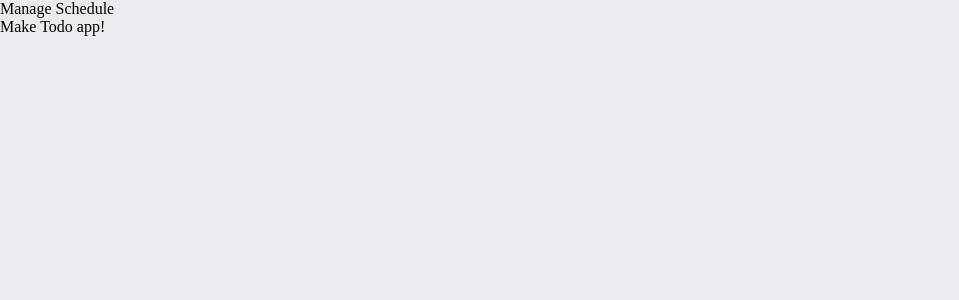
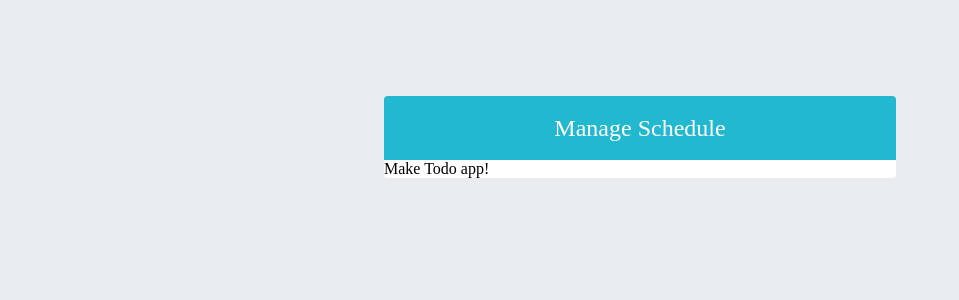
Before and after one commit to kod4284/todo-list-optimized, a React (Create React App) app: page / in a window 1280 px wide. Shown: the top 300 px of the page, without its empty margins (0-959 px from the left). Built offline with nearby package versions, Linux system fonts and the light colour scheme; the HTML template or start-up script is replaced by a standard one.

Commit message:
Add TodoTemplate component

```diff
--- a/src/components/TodoTemplate.tsx
+++ b/src/components/TodoTemplate.tsx
@@ -1,4 +1,5 @@
 import React from 'react';
+import '@/styles/TodoTemplate.scss';
 
 function TodoTemplate({ children }: any) {
   return (
--- /dev/null
+++ b/src/styles/TodoTemplate.scss
@@ -0,0 +1,20 @@
+.TodoTemplate {
+  width: 512px;
+  margin-left: auto;
+  margin-right: auto;
+  margin-top: 6rem;
+  border-radius: 4px;
+  overflow: hidden;
+    .app-title {
+      background: #22b8cf;
+      color: white;
+      height: 4rem;
+      font-size: 1.5rem;
+      display:flex;
+      align-items: center;
+      justify-content: center;
+    }
+    .content {
+      background: white;
+    }
+}
```
